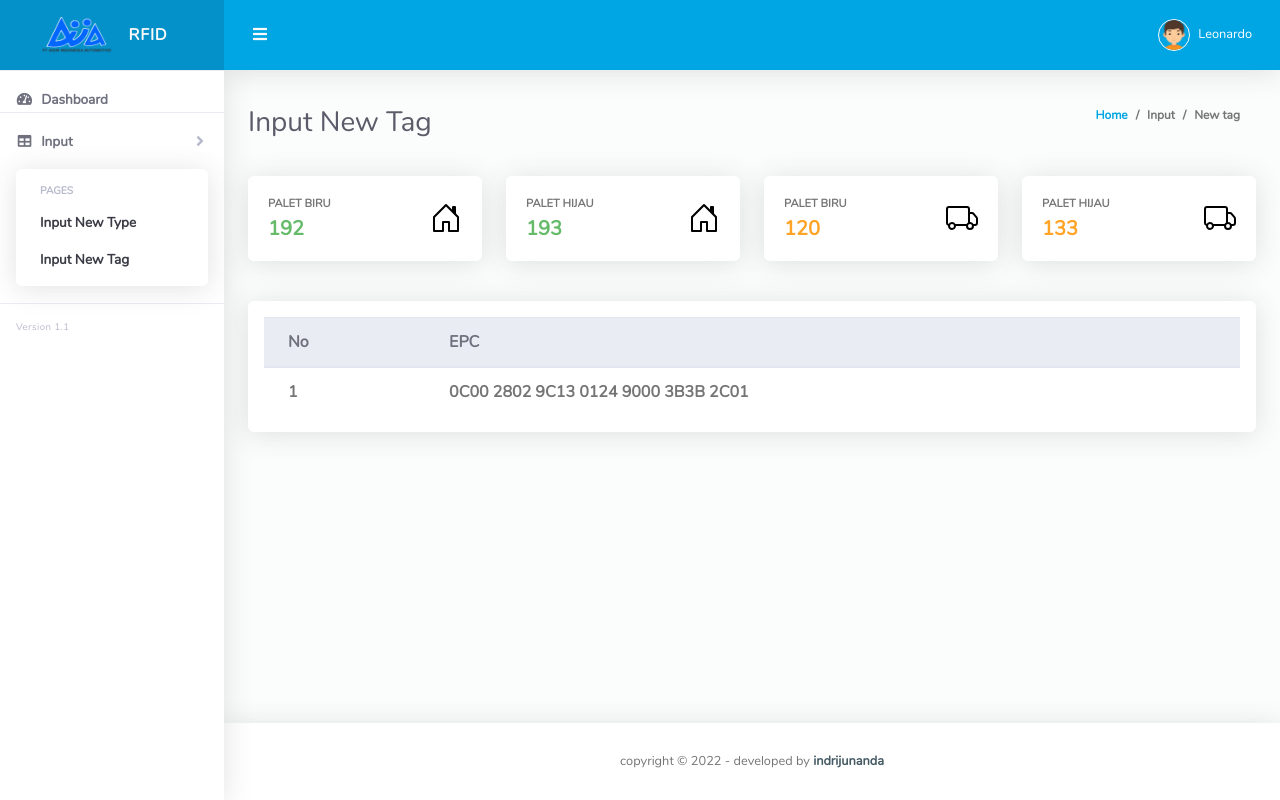
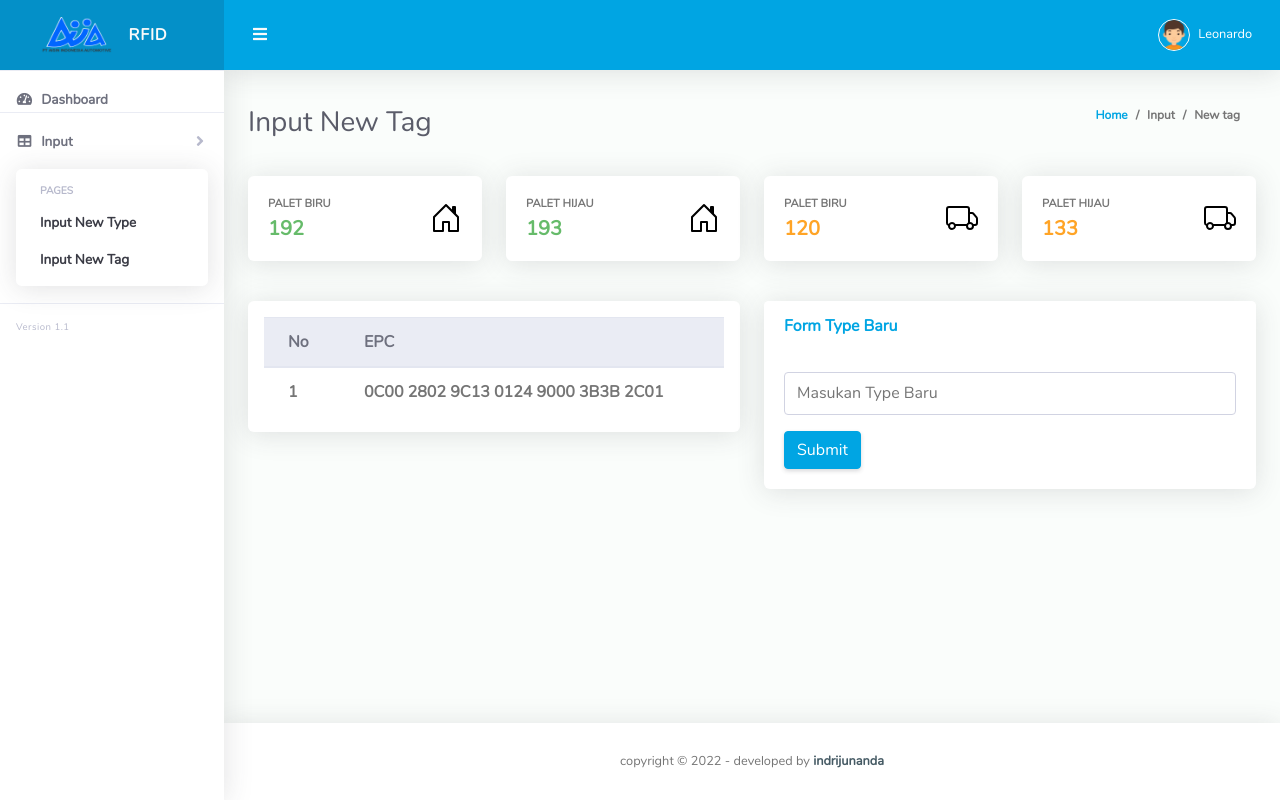
Before and after one commit to constantiusleo/WEB_RFID, a CodeIgniter app: page /database/input_new_tag in a window 1280 px wide. Run offline with CodeIgniter, Linux system fonts and the light colour scheme; lists and menus that the app fills with data are empty.

Commit message:
layout changes

```diff
--- a/application/views/new_tag.php
+++ b/application/views/new_tag.php
@@ -96,5 +96,22 @@
                 </div>
             </div>
         </div>
+        <div class="col">
+            <div class="card mb-4" bis_skin_checked="1">
+                <div class="card-header py-3 d-flex flex-row align-items-center justify-content-between" bis_skin_checked="1">
+                    <h6 class="m-0 font-weight-bold text-primary">Form Type Baru</h6>
+                </div>
+                <div class="card-body" bis_skin_checked="1">
+                    <form>
+                        <div class="form-group" bis_skin_checked="1">
+                            <input type="email" class="form-control" id="exampleInputEmail1" aria-describedby="emailHelp" placeholder="Masukan Type Baru">
+                        </div>
+                        <div class="form-group" bis_skin_checked="1">
+                        </div>
+                        <button type="submit" class="btn btn-primary">Submit</button>
+                    </form>
+                </div>
+            </div>
+        </div>
     </div>
 </div>
--- a/application/views/new_type.php
+++ b/application/views/new_type.php
@@ -102,9 +102,10 @@
         </div>
       </div>
     </div>
-  </div>
 
     <!-- Form Basic -->
+
+    <div class="col">
       <div class="card mb-4" bis_skin_checked="1">
         <div class="card-header py-3 d-flex flex-row align-items-center justify-content-between" bis_skin_checked="1">
           <h6 class="m-0 font-weight-bold text-primary">Form Type Baru</h6>
@@ -121,3 +122,5 @@
         </div>
       </div>
     </div>
+  </div>
+</div>
```
Lines whose indentation alone changed are shown as unchanged.
